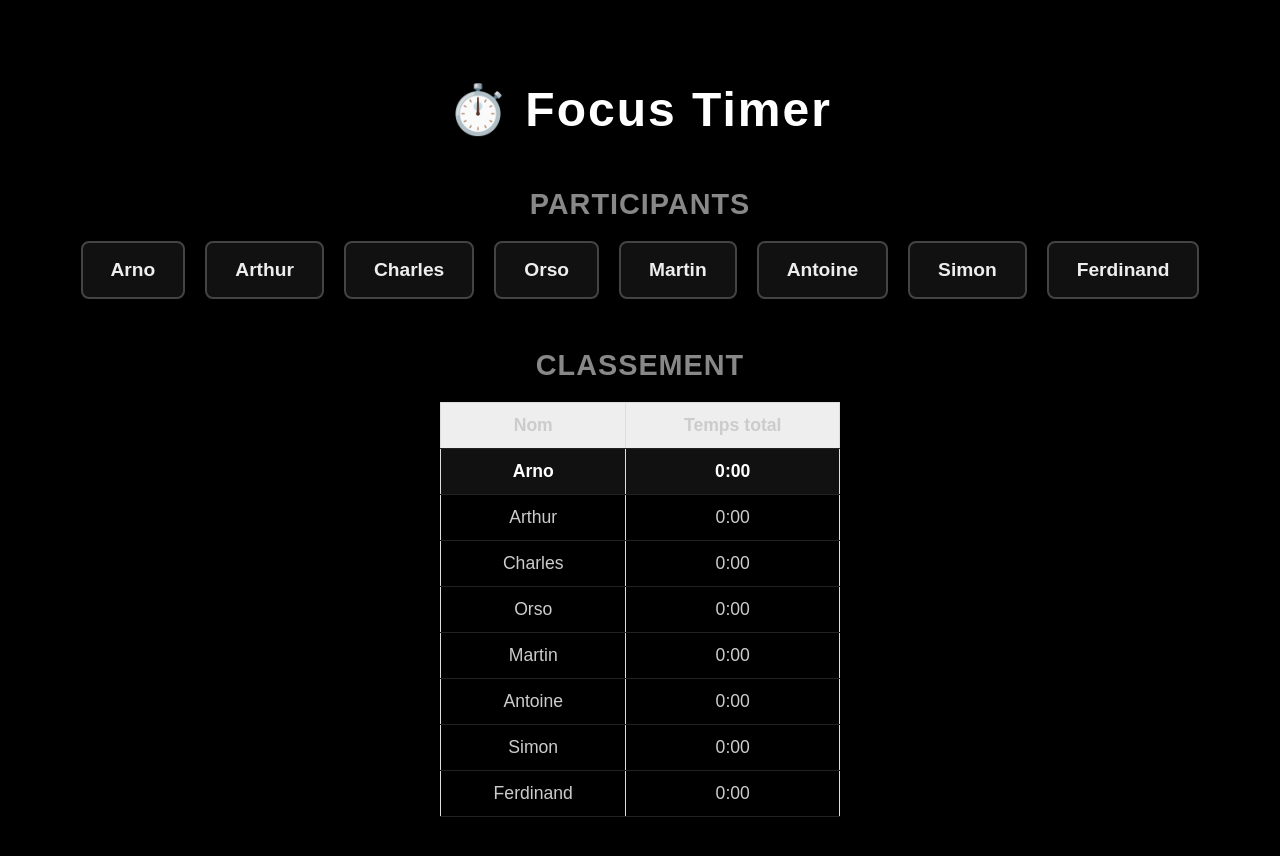
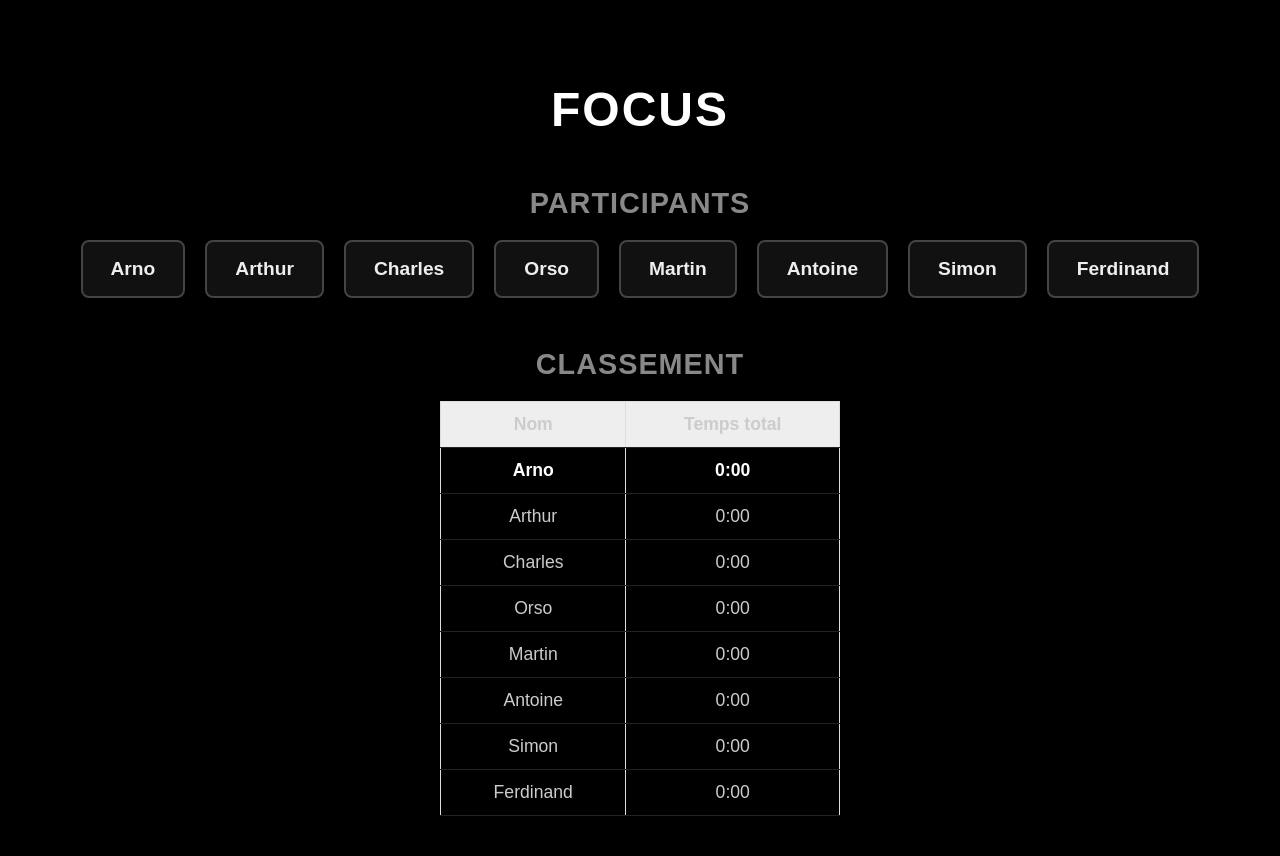
Before and after one commit to DK-AIOSYNE/timer, a Next.js app: page / in a window 1280 px wide. Shown: the top 856 px of the page. Built offline with nearby package versions, Linux system fonts and the light colour scheme.

Commit message:
Update index.js

```diff
--- a/pages/index.js
+++ b/pages/index.js
@@ -84,7 +84,7 @@ export default function Home() {
 
   return (
     <div className="container">
-      <h1>⏱️ Focus Timer</h1>
+      <h1>FOCUS</h1>
 
       <h2>Participants</h2>
       <div className="participants">
@@ -187,7 +187,7 @@ export default function Home() {
   }
 
   .leaderboard tr.top {
-    background-color: #111;
+    background-color: #000;
     color: #fff;
     font-weight: bold;
   }
```
